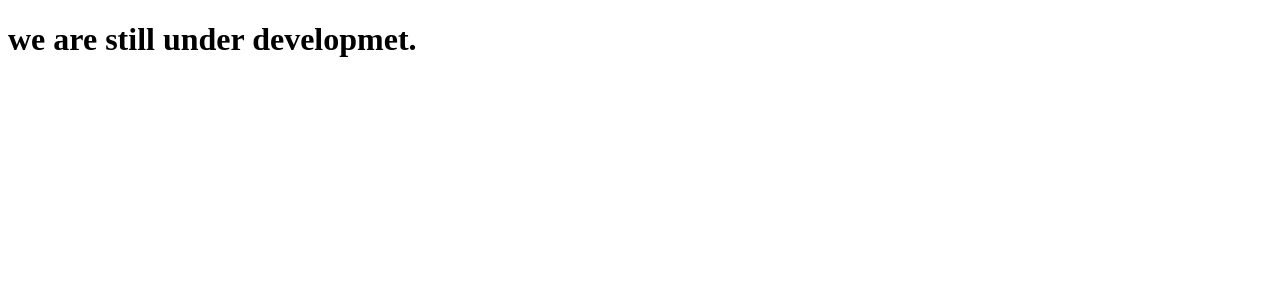
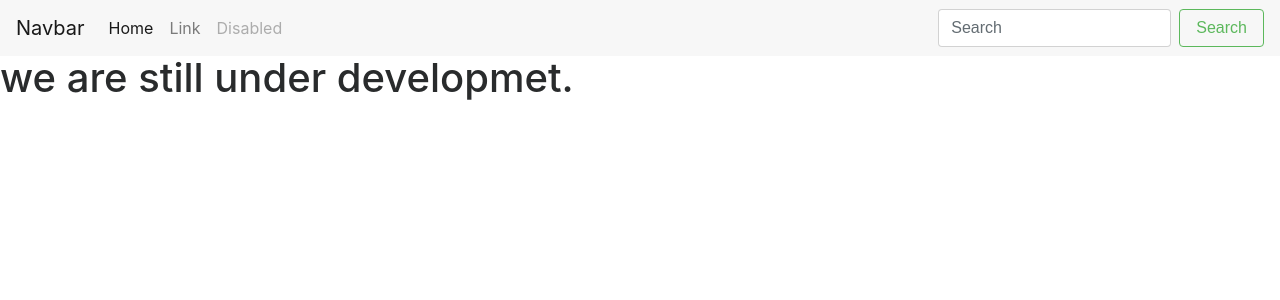
Before and after one commit to waylonknudsen/waylonknudsen.github.io, a PHP site: page /index.php in a window 1280 px wide. Shown: the top 300 px of the page. Run offline with PHP 8.4, Linux system fonts and the light colour scheme.

Commit message:
update 1
update 1

```diff
--- a/_config.yml
+++ /dev/null
@@ -1 +0,0 @@
-theme: jekyll-theme-cayman
--- /dev/null
+++ b/includes/header.php
@@ -0,0 +1,12 @@
+<!DOCTYPE html>
+<html lang="en">
+<head>
+    <meta charset="UTF-8">
+    <meta name="viewport" content="width=device-width, initial-scale=1.0">
+    <meta http-equiv="X-UA-Compatible" content="ie=edge">
+    <link rel="stylesheet" href="https://maxcdn.bootstrapcdn.com/bootstrap/4.0.0-alpha.6/css/bootstrap.min.css" integrity="sha384-rwoIResjU2yc3z8GV/NPeZWAv56rSmLldC3R/AZzGRnGxQQKnKkoFVhFQhNUwEyJ" crossorigin="anonymous">
+<script src="https://maxcdn.bootstrapcdn.com/bootstrap/4.0.0-alpha.6/js/bootstrap.min.js" integrity="sha384-vBWWzlZJ8ea9aCX4pEW3rVHjgjt7zpkNpZk+02D9phzyeVkE+jo0ieGizqPLForn" crossorigin="anonymous"></script>
+    <title><?php echo basename($_SERVER['REQUEST_URI']); ?></title>
+</head>
+<body>
+<?php include('nav.php'); ?>
--- /dev/null
+++ b/includes/nav.php
@@ -0,0 +1,24 @@
+<nav class="navbar navbar-toggleable-md navbar-light bg-faded">
+  <button class="navbar-toggler navbar-toggler-right" type="button" data-toggle="collapse" data-target="#navbarSupportedContent" aria-controls="navbarSupportedContent" aria-expanded="false" aria-label="Toggle navigation">
+    <span class="navbar-toggler-icon"></span>
+  </button>
+  <a class="navbar-brand" href="#">Navbar</a>
+
+  <div class="collapse navbar-collapse" id="navbarSupportedContent">
+    <ul class="navbar-nav mr-auto">
+      <li class="nav-item active">
+        <a class="nav-link" href="#">Home <span class="sr-only">(current)</span></a>
+      </li>
+      <li class="nav-item">
+        <a class="nav-link" href="#">Link</a>
+      </li>
+      <li class="nav-item">
+        <a class="nav-link disabled" href="#">Disabled</a>
+      </li>
+    </ul>
+    <form class="form-inline my-2 my-lg-0">
+      <input class="form-control mr-sm-2" type="text" placeholder="Search">
+      <button class="btn btn-outline-success my-2 my-sm-0" type="submit">Search</button>
+    </form>
+  </div>
+</nav>
--- a/index.php
+++ b/index.php
@@ -1,12 +1,7 @@
-<!DOCTYPE html>
-<html lang="en">
-<head>
-    <meta charset="UTF-8">
-    <meta name="viewport" content="width=device-width, initial-scale=1.0">
-    <meta http-equiv="X-UA-Compatible" content="ie=edge">
-    <title>Document</title>
-</head>
-<body>
+<?php include('includes/header.php'); ?>
     <h1>we are still under developmet.</h1>
+
+
 </body>
+<?php include('includes/footer.php'); ?>
 </html>
```
Also changed, not shown: includes/footer.php (added).
